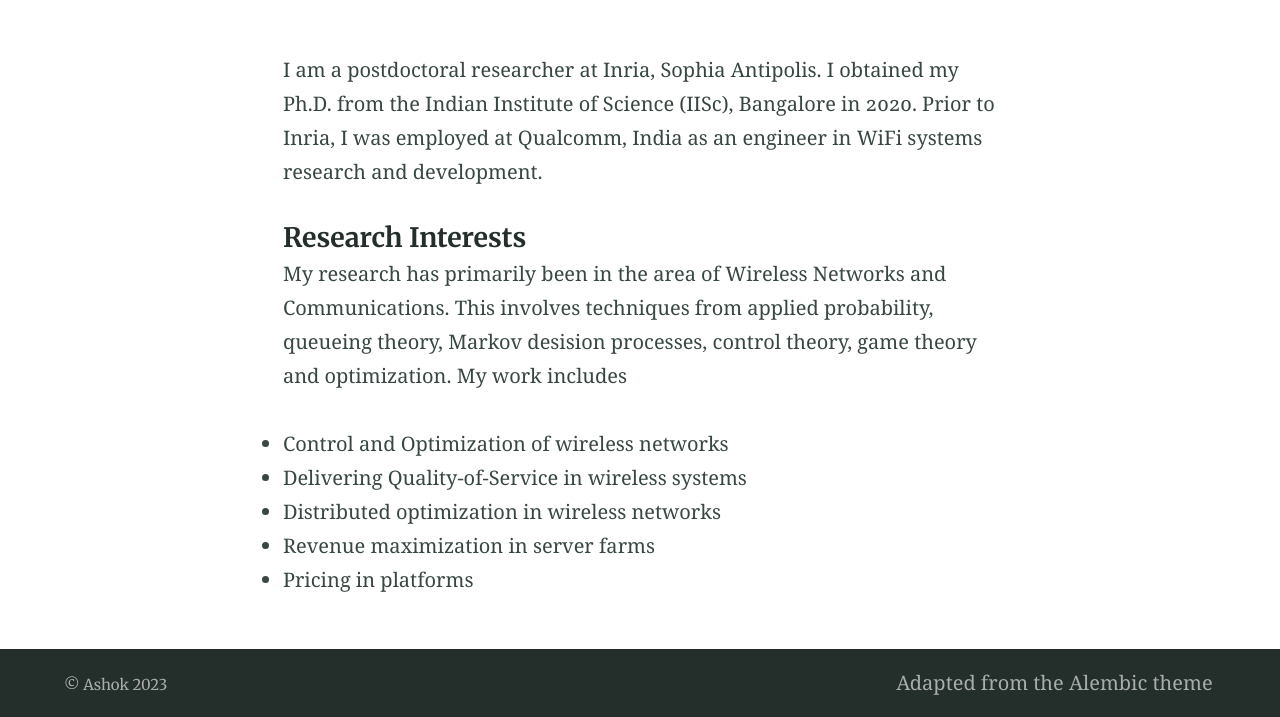
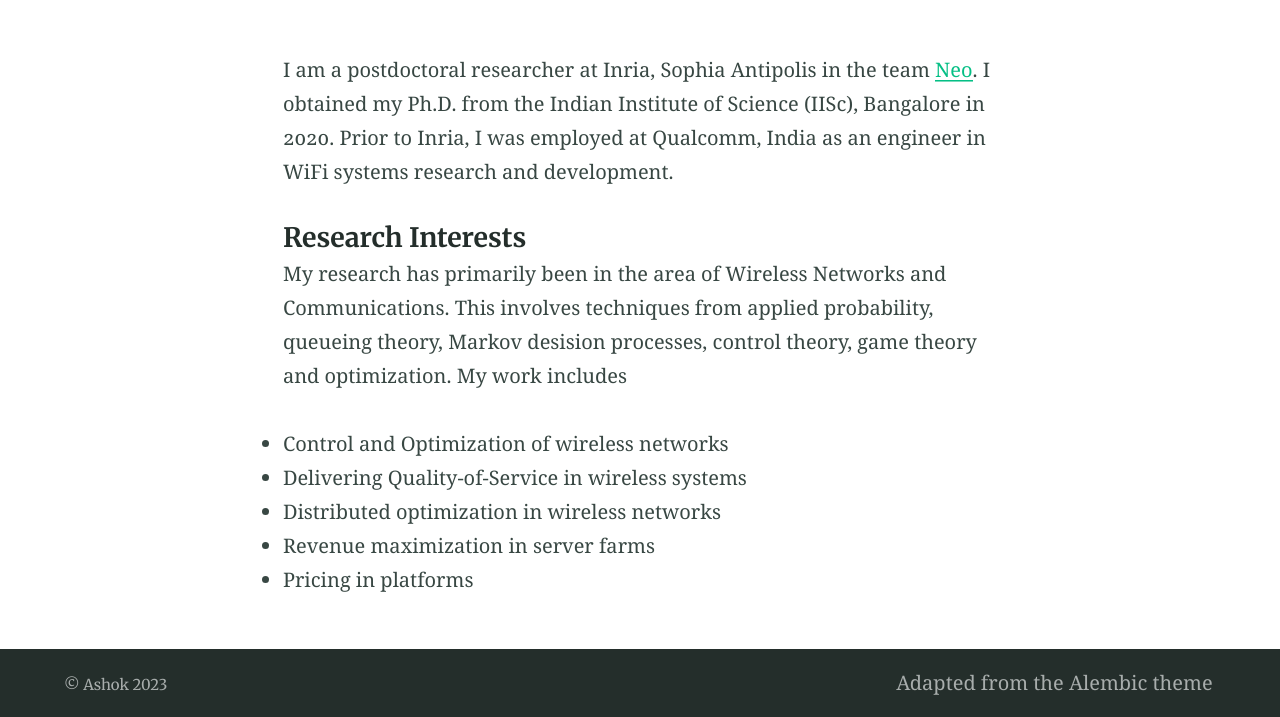
Before and after one commit to ashokkri/ashokkri.github.io, a Jekyll site: the page built from index.md, in a window 1280 px wide. Shown: the part 408-1125 px from the top of the page. Built offline with Jekyll 4.4.1, drawn with Linux system fonts in a browser that asks for light colours.

Commit message:
Update index.md

```diff
--- a/index.md
+++ b/index.md
@@ -8,7 +8,7 @@ feature_image: "https://picsum.photos/1300/400?image=989"
 ---
 
 
-I am a postdoctoral researcher at Inria, Sophia Antipolis. I obtained my Ph.D. from the Indian Institute of Science (IISc), Bangalore in 2020. Prior to Inria, I was employed at Qualcomm, India as an engineer in WiFi systems research and development.
+I am a postdoctoral researcher at Inria, Sophia Antipolis in the team [Neo](https://team.inria.fr/neo/). I obtained my Ph.D. from the Indian Institute of Science (IISc), Bangalore in 2020. Prior to Inria, I was employed at Qualcomm, India as an engineer in WiFi systems research and development.
 
 #### Research Interests
 
```
